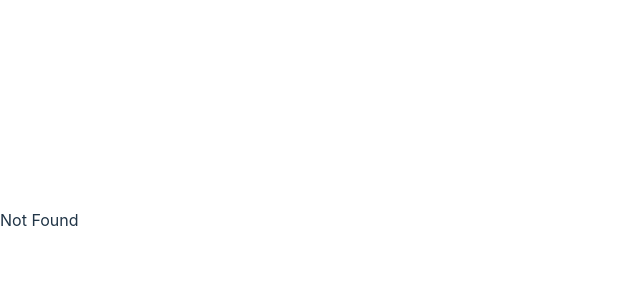
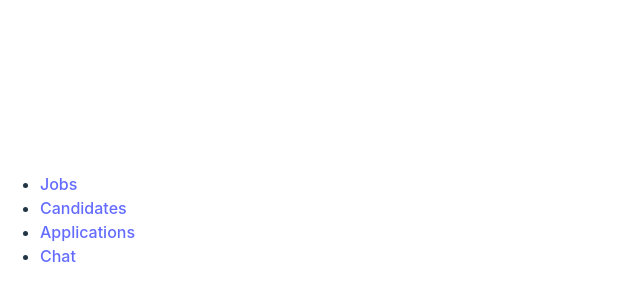
Before and after one commit to talyaron/Jobot, a React (Vite) app in the folder client/: page /employer in a window 1280 px wide. Shown: the part 180-480 px from the top of the page, without its empty margins (0-640 px from the left). Built offline with nearby package versions, Linux system fonts and the light colour scheme.

Commit message:
employerwrapper

```diff
--- a/client/package.json
+++ b/client/package.json
@@ -15,6 +15,7 @@
     "react-dom": "^19.0.0",
     "react-icons": "^5.5.0",
     "react-router": "^7.2.0",
+    "react-router-dom": "^7.2.0",
     "sass": "^1.85.0"
   },
   "devDependencies": {
--- a/client/src/main.tsx
+++ b/client/src/main.tsx
@@ -8,6 +8,7 @@ import Wizard from './view/pages/wizard/Wizard.tsx'
 import Login from './view/pages/login/Login.tsx'
 import Home from './view/pages/home/Home.tsx'
 import JobCandidate from './view/pages/jobCandidate/JobCandidate.tsx'
+import EmployerWrapper from './view/pages/employerWrapper/EmployerWrapper.tsx'
 
 createRoot(document.getElementById('root')!).render(
   <StrictMode>
@@ -18,6 +19,7 @@ createRoot(document.getElementById('root')!).render(
         <Route path="/wizard" element={<Wizard />} />
         <Route path="/job-candidate" element={<JobCandidate />} />
         <Route path="*" element={<div>Not Found</div>} />
+        <Route path="employer" element={<EmployerWrapper />} />
       </Routes>
     </BrowserRouter>
   </StrictMode>,
--- /dev/null
+++ b/client/src/view/pages/employerWrapper/EmployerWrapper.tsx
@@ -0,0 +1,22 @@
+import React from "react";
+import { Outlet, Link } from "react-router-dom";
+
+const EmployerWrapper: React.FC = () => {
+  return (
+    <div>
+      <nav>
+        <ul>
+          <li><Link to="/employer">Jobs</Link></li>
+          <li><Link to="/employer/candidates">Candidates</Link></li>
+          <li><Link to="/employer/applications">Applications</Link></li>
+          <li><Link to="/employer/chat">Chat</Link></li>
+        </ul>
+      </nav>
+      <main>
+        <Outlet />
+      </main>
+    </div>
+  );
+};
+
+export default EmployerWrapper;
```
Also changed, not shown: client/src/App.tsx (+14 -10 lines), client/src/routes/routes.tsx (added, +23 -0 lines), 2 other files (tests, documents, lock files or other folders).
